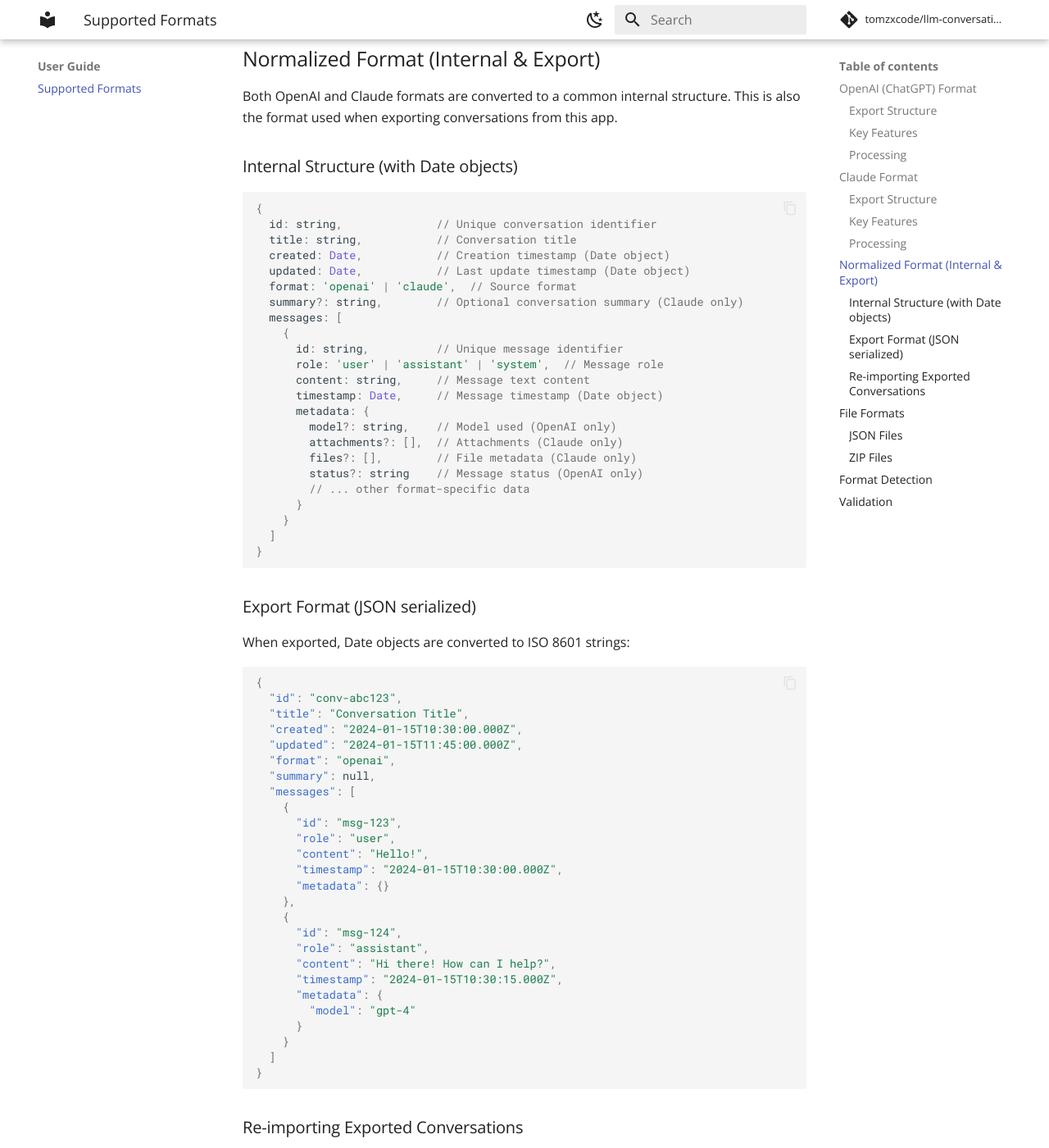
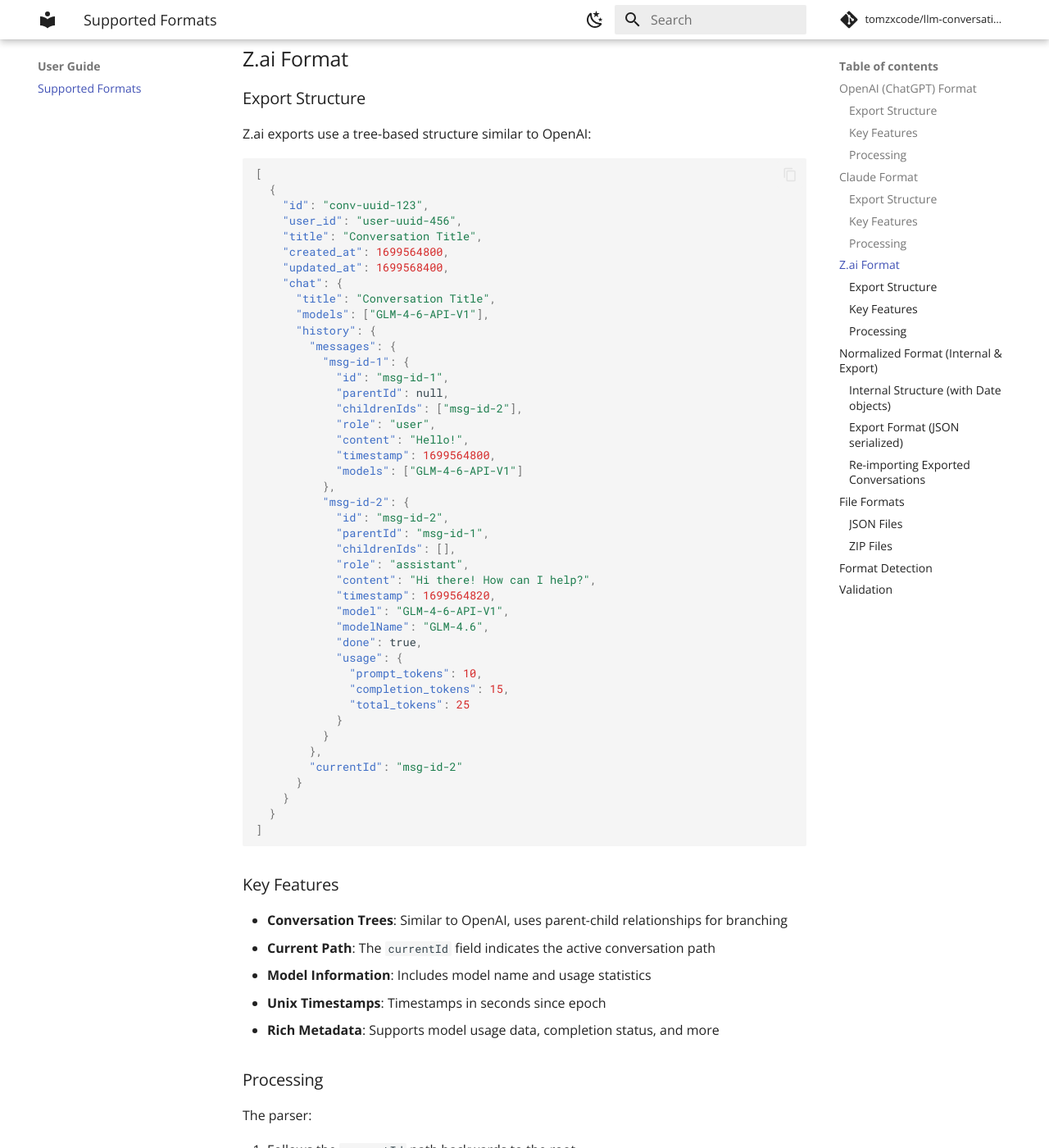
Before and after one commit to TomzxCode/llm-conversations-viewer, an MkDocs documentation site: the page built from docs/formats.md, in a window 1280 px wide and 1400 px high, scrolled down 2924 px. Shown: the whole window at 82% size. Built offline with MkDocs 1.6.1 and Material for MkDocs 9.7.7, drawn with Linux system fonts in a browser that asks for light colours; comment, search, counter and statistics services are not loaded; some of the changed text lies outside the part shown.

Commit message:
Add support for Z.ai

````diff
--- a/docs/formats.md
+++ b/docs/formats.md
@@ -1,6 +1,6 @@
 # Supported Formats
 
-LLM Conversations Viewer supports conversation exports from both OpenAI (ChatGPT) and Claude (Anthropic), as well as re-importing conversations that were previously exported from this app.
+LLM Conversations Viewer supports conversation exports from OpenAI (ChatGPT), Claude (Anthropic), Z.ai, as well as re-importing conversations that were previously exported from this app.
 This page details the expected format for each provider and how they are normalized internally.
 
 ## OpenAI (ChatGPT) Format
@@ -119,9 +119,78 @@ The parser:
 3. Converts ISO timestamps to JavaScript Date objects
 4. Preserves attachment metadata
 
+## Z.ai Format
+
+### Export Structure
+
+Z.ai exports use a tree-based structure similar to OpenAI:
+
+```json
+[
+  {
+    "id": "conv-uuid-123",
+    "user_id": "user-uuid-456",
+    "title": "Conversation Title",
+    "created_at": 1699564800,
+    "updated_at": 1699568400,
+    "chat": {
+      "title": "Conversation Title",
+      "models": ["GLM-4-6-API-V1"],
+      "history": {
+        "messages": {
+          "msg-id-1": {
+            "id": "msg-id-1",
+            "parentId": null,
+            "childrenIds": ["msg-id-2"],
+            "role": "user",
+            "content": "Hello!",
+            "timestamp": 1699564800,
+            "models": ["GLM-4-6-API-V1"]
+          },
+          "msg-id-2": {
+            "id": "msg-id-2",
+            "parentId": "msg-id-1",
+            "childrenIds": [],
+            "role": "assistant",
+            "content": "Hi there! How can I help?",
+            "timestamp": 1699564820,
+            "model": "GLM-4-6-API-V1",
+            "modelName": "GLM-4.6",
+            "done": true,
+            "usage": {
+              "prompt_tokens": 10,
+              "completion_tokens": 15,
+              "total_tokens": 25
+            }
+          }
+        },
+        "currentId": "msg-id-2"
+      }
+    }
+  }
+]
+```
+
+### Key Features
+
+- **Conversation Trees**: Similar to OpenAI, uses parent-child relationships for branching
+- **Current Path**: The `currentId` field indicates the active conversation path
+- **Model Information**: Includes model name and usage statistics
+- **Unix Timestamps**: Timestamps in seconds since epoch
+- **Rich Metadata**: Supports model usage data, completion status, and more
+
+### Processing
+
+The parser:
+
+1. Follows the `currentId` path backwards to the root
+2. Extracts messages from the message object map
+3. Preserves model, usage, and status information in metadata
+4. Converts Unix timestamps to JavaScript Date objects
+
 ## Normalized Format (Internal & Export)
 
-Both OpenAI and Claude formats are converted to a common internal structure. This is also the format used when exporting conversations from this app.
+All formats (OpenAI, Claude, and Z.ai) are converted to a common internal structure. This is also the format used when exporting conversations from this app.
 
 ### Internal Structure (with Date objects)
 
@@ -140,10 +209,13 @@ Both OpenAI and Claude formats are converted to a common internal structure. Thi
       content: string,     // Message text content
       timestamp: Date,     // Message timestamp (Date object)
       metadata: {
-        model?: string,    // Model used (OpenAI only)
+        model?: string,    // Model used (OpenAI, Z.ai)
+        models?: string[], // Available models (Z.ai)
         attachments?: [],  // Attachments (Claude only)
         files?: [],        // File metadata (Claude only)
-        status?: string    // Message status (OpenAI only)
+        status?: string,   // Message status (OpenAI, Z.ai)
+        done?: boolean,    // Completion status (Z.ai)
+        usage?: object     // Token usage stats (Z.ai)
         // ... other format-specific data
       }
     }
@@ -222,7 +294,8 @@ The app automatically detects the format by examining the JSON structure:
 1. **Normalized Detection**: Checks for `id`, `messages`, `format`, `created`, and `updated` fields
 2. **OpenAI Detection**: Checks for `mapping` and `current_node` fields
 3. **Claude Detection**: Checks for `chat_messages` and `uuid` fields
-4. **Fallback**: Shows error if format is unrecognized
+4. **Z.ai Detection**: Checks for `chat.history.messages` and `chat.history.currentId` fields
+5. **Fallback**: Shows error if format is unrecognized
 
 Detection is performed in this order to ensure exported conversations are correctly identified before checking for original formats.
 
````
Also changed, not shown: other parts of docs/formats.md (+2 -2 lines), README.md (+15 -7 lines), docs/architecture.md (+5 -2 lines), docs/development.md (+2 -0 lines), docs/getting-started.md (+12 -2 lines), docs/index.md (+8 -2 lines), 4 other files.
